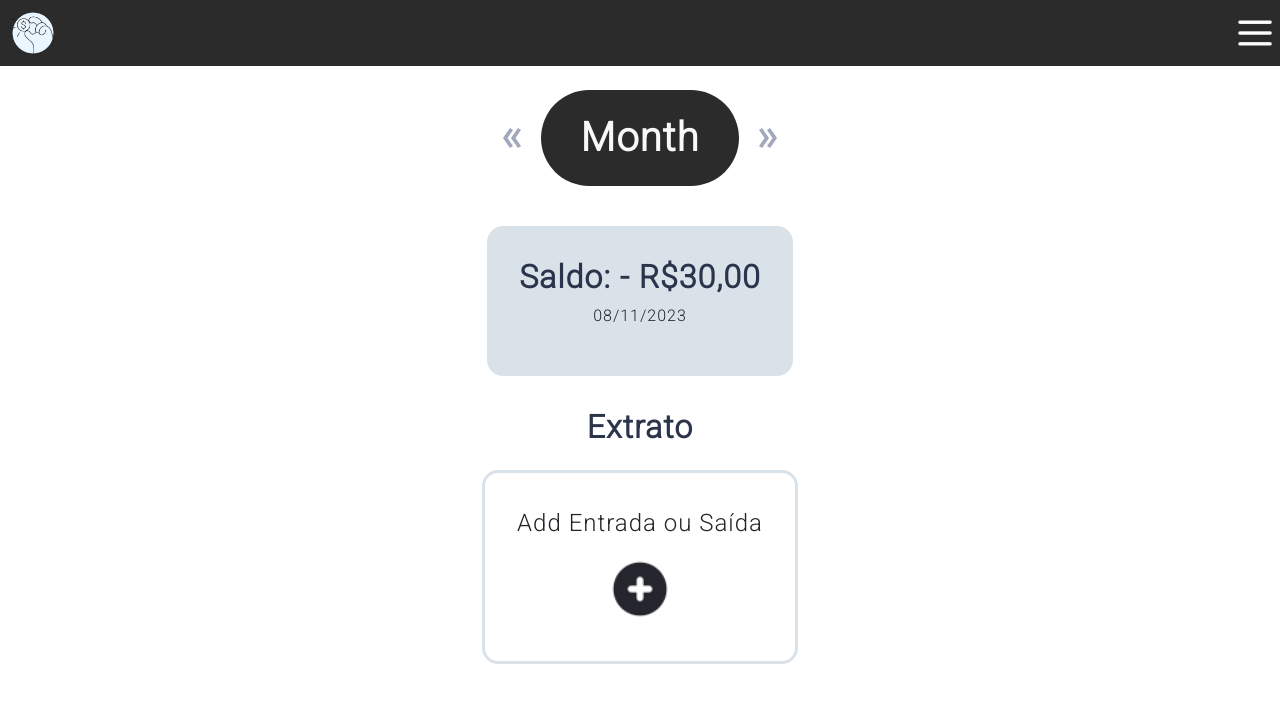
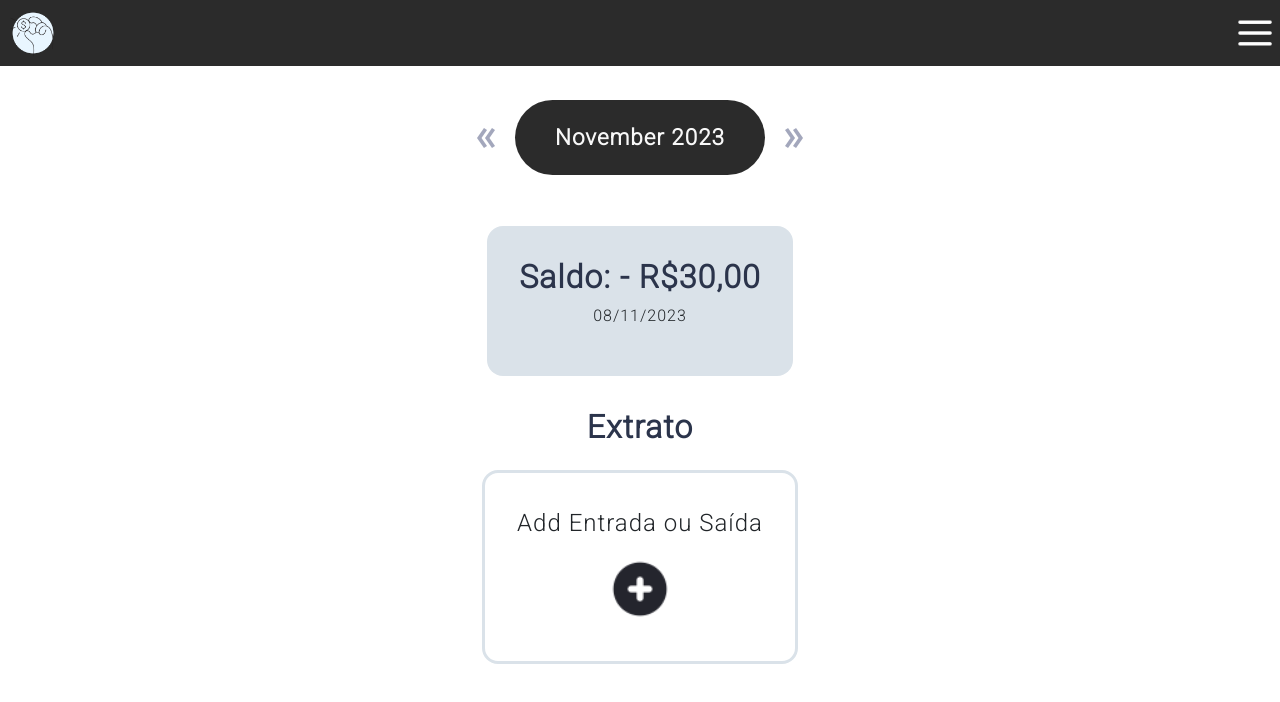
Before and after one commit to LanaGomes/costProject, a React (Vite) app: page / in a window 1280 px wide. Shown: the top 702 px of the page. Built offline with nearby package versions, Linux system fonts and the light colour scheme.

Commit message:
updated date and year

```diff
--- a/package.json
+++ b/package.json
@@ -12,6 +12,7 @@
   },
   "dependencies": {
     "dom": "^0.0.3",
+    "moment": "^2.29.4",
     "react": "^18.2.0",
     "react-dom": "^18.2.0",
     "react-infinite-scroll-component": "^6.1.0",
--- a/src/components/Month.jsx
+++ b/src/components/Month.jsx
@@ -1,12 +1,43 @@
 import setaEsquerda from "../images/setaEsquerda.png";
 import setaDireita from "../images/setaDireita.png";
+import moment from "moment";
+import { useState } from "react";
 
 function Month() {
+  const [currentMonth, setCurrentMonth] = useState(moment());
+
+  const handleMonthChange = (operation) => {
+    setCurrentMonth((prevMonth) =>
+      operation === "next"
+        ? prevMonth.clone().add(1, "month")
+        : prevMonth.clone().subtract(1, "month")
+    );
+  };
+
+  const formattedMonth = currentMonth.format("MMMM YYYY");
+
   return (
-    <section className="monthSection">
-      <img src={setaEsquerda} alt="iconeSetaParaEsquerda"></img>
-      <h1>Month</h1>
-      <img src={setaDireita} alt="iconeSetaParadireita"></img>
+    <section
+      className="monthSection"
+      onClick={(e) => {
+        if (e.target.className.includes("setaEsquerda")) {
+          handleMonthChange("previous");
+        } else if (e.target.className.includes("setaDireita")) {
+          handleMonthChange("next");
+        }
+      }}
+    >
+      <img
+        className="setaEsquerda"
+        src={setaEsquerda}
+        alt="iconeSetaParaEsquerda"
+      ></img>
+      <h1>{formattedMonth}</h1>
+      <img
+        className="setaDireita"
+        src={setaDireita}
+        alt="iconeSetaParadireita"
+      ></img>
     </section>
   );
 }
--- a/src/index.css
+++ b/src/index.css
@@ -117,6 +117,7 @@ label {
   padding: 1.5rem 2.5rem 1.5rem 2.5rem;
   border-radius: 5rem;
   margin: 0;
+  font-size: 1.4rem;
 }
 
 .monthSection img {
```
Also changed, not shown: 1 other file (tests, documents, lock files or other folders).
